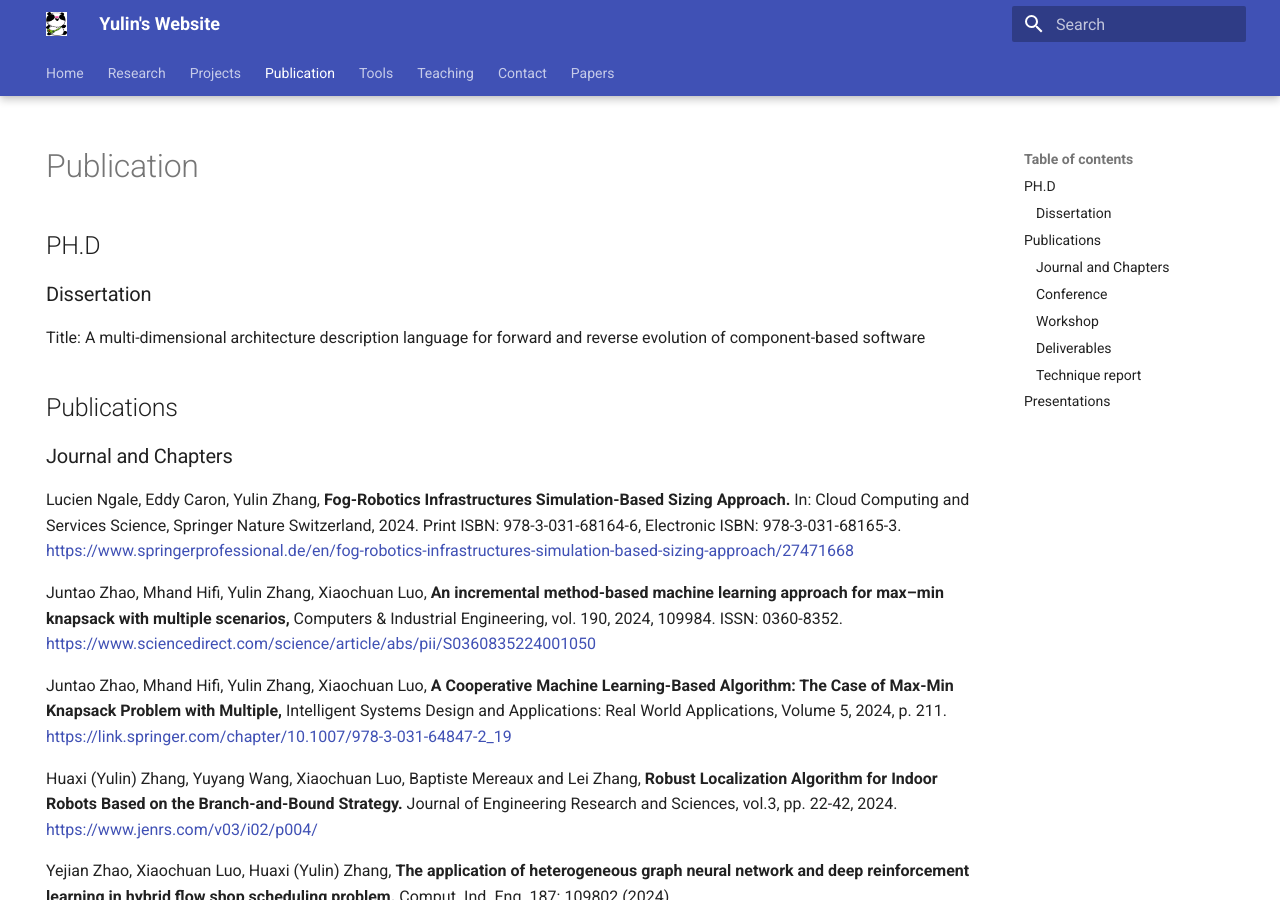
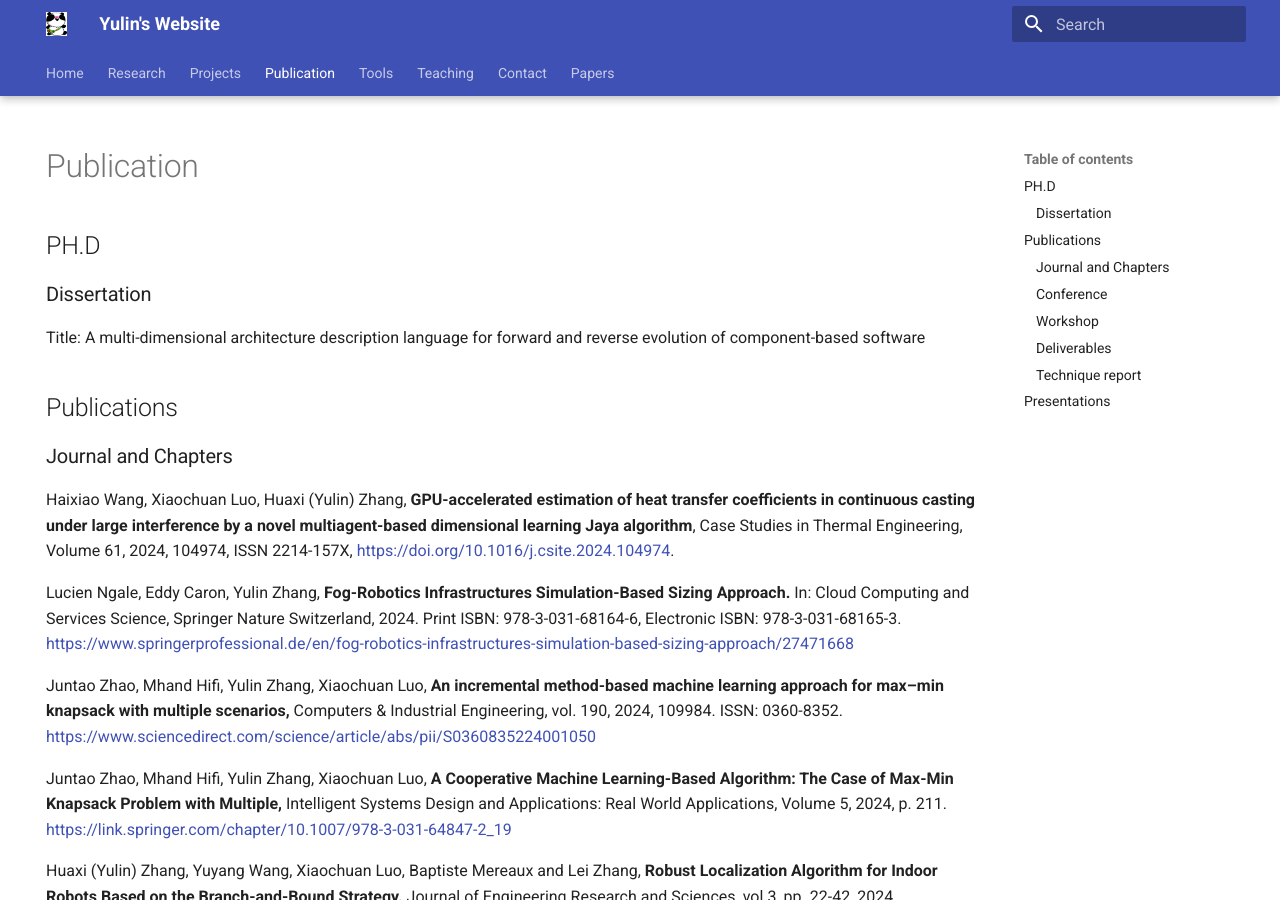
Before and after one commit to yulinz888888/yulinz888888.github.io, an MkDocs documentation site: the page built from docs/publications.md, in a window 1280 px wide and 900 px high. Built offline with MkDocs 1.6.1 and Material for MkDocs 9.7.7, drawn with Linux system fonts in a browser that asks for light colours.

Commit message:
new journal

```diff
--- a/docs/publications.md
+++ b/docs/publications.md
@@ -12,6 +12,10 @@ Title: A multi-dimensional architecture description language for forward and rev
 ## Publications
 
 ### Journal and Chapters
+
+Haixiao Wang, Xiaochuan Luo, Huaxi (Yulin) Zhang, **GPU-accelerated estimation of heat transfer coefficients in continuous casting under large interference by a novel multiagent-based dimensional learning Jaya algorithm**,
+Case Studies in Thermal Engineering, Volume 61,
+2024, 104974, ISSN 2214-157X, [https://doi.org/10.1016/j.csite.2024.104974](https://doi.org/10.1016/j.csite.2024.104974).
 
 Lucien Ngale, Eddy Caron, Yulin Zhang, **Fog-Robotics Infrastructures Simulation-Based Sizing Approach.** In: Cloud Computing and Services Science, Springer Nature Switzerland, 2024. Print ISBN: 978-3-031-68164-6, Electronic ISBN: 978-3-031-68165-3. [https://www.springerprofessional.de/en/fog-robotics-infrastructures-simulation-based-sizing-approach/27471668](https://www.springerprofessional.de/en/fog-robotics-infrastructures-simulation-based-sizing-approach/27471668)
 
```
